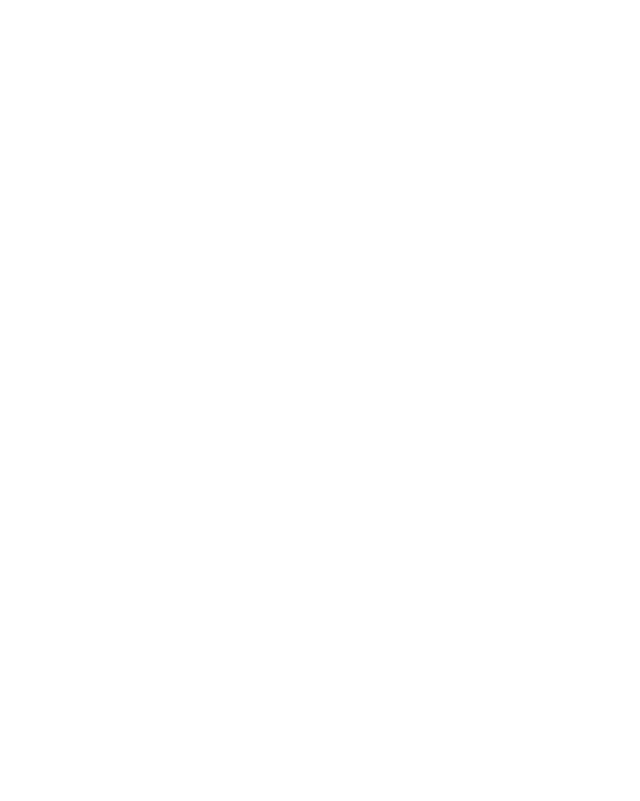
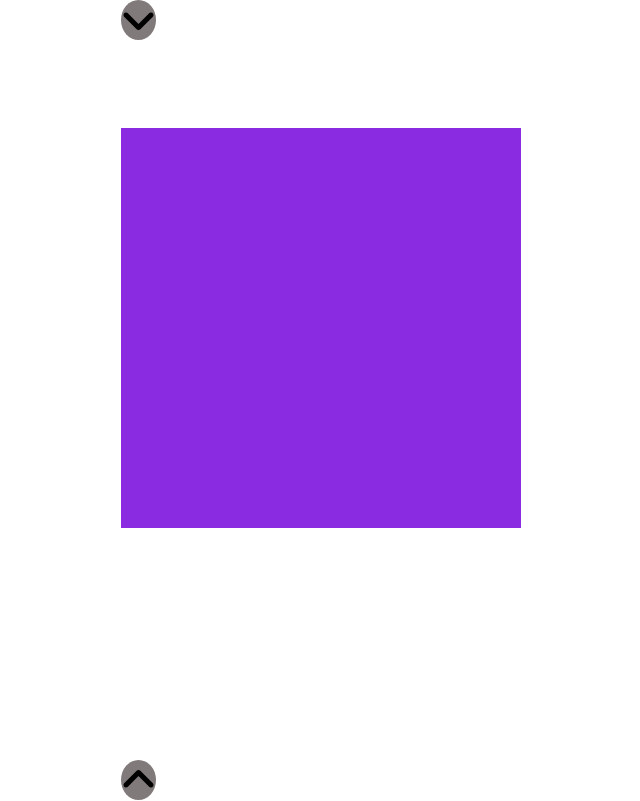
Before and after one commit to Vinctdea/js-array-carousel, a plain HTML site: page index.html in a window 1280 px wide. Shown: the whole page, without its empty margins (319-959 px from the left). Drawn offline with Linux system fonts and the light colour scheme.

Commit message:
feat: add html and css

```diff
--- a/css/style.css
+++ b/css/style.css
@@ -0,0 +1,57 @@
+/****************REGOLE GENERALI*********************/
+*{
+    padding: 0;
+    margin: 0;
+    box-sizing: border-box;
+}
+
+/***************************REGOLE MAIN******************/
+section{
+    width: 40%;
+    margin: 10% auto;
+
+
+}
+
+.container{
+    width: 400px;
+    height: 400px;
+    background-color: blueviolet;
+    margin: 0 auto;
+
+}
+
+.container img{
+    width: 100%;
+    height: 100%;
+    object-fit: contain;
+    display: block;
+    position: relative;
+
+
+}
+.btn {
+    background-color: rgb(129, 122, 122);
+    border-radius: 50%;
+    width: fit-content;
+    height: fit-content;
+}
+
+.fa-solid{
+    font-size: 40px;
+
+}
+
+.next{
+    position: absolute;
+    top: 0;
+    left: auto;
+
+}
+
+.prev{
+    position: absolute;
+    bottom: 0;
+    left: auto;
+
+}
--- a/index.html
+++ b/index.html
@@ -4,12 +4,23 @@
     <meta charset="UTF-8">
     <meta name="viewport" content="width=device-width, initial-scale=1.0">
     <title>carosello</title>
+
+    <!-- font awesome -->
+    <link rel="stylesheet" href="https://cdnjs.cloudflare.com/ajax/libs/font-awesome/6.5.2/css/all.min.css">
+
+    <!-- my style -->
     <link rel="stylesheet" href="css/style.css">
 </head>
 <body>
 
     <main>
+        <section >
+            <div class="container">
+                <div class="next btn"><i class="fa-solid fa-angle-down"></i></div>
+                <div class="prev btn"><i class="fa-solid fa-angle-up"></i></div>
+            </div>
 
+        </section>
     </main>
 
     <script src="js/main.js"></script>
```
